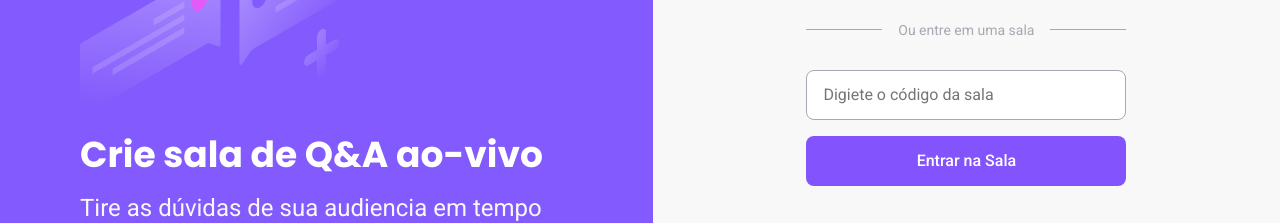
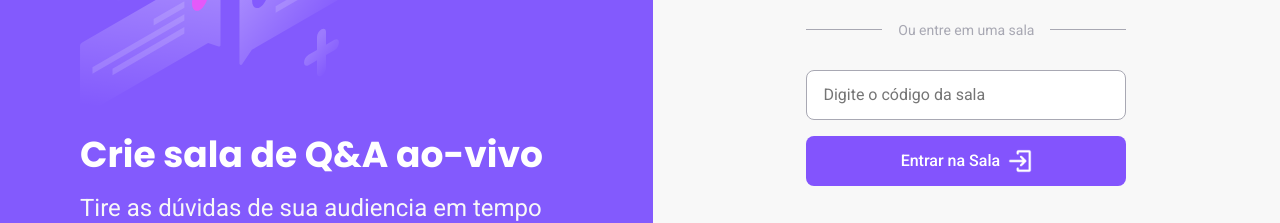
Before and after one commit to luancamposdev/letmeask-react, a React (Create React App) app: page / in a window 1280 px wide. Shown: the part 407-630 px from the top of the page. Built offline with nearby package versions, Linux system fonts and the light colour scheme; no server answers.

Commit message:
add permissions and auth finish

```diff
--- a/src/pages/Home.tsx
+++ b/src/pages/Home.tsx
@@ -1,11 +1,14 @@
+import { FormEvent, useState } from "react";
 import { useNavigate } from "react-router-dom";
 
 import Button from "../components/Button";
 import { useAuth } from "../hooks/useAuth";
+import { database } from "../services/firebase";
 
 import illustrationImg from "../assets/images/illustration.svg";
 import logoImg from "../assets/images/logo.svg";
 import googleIconImg from "../assets/images/google-icon.svg";
+import LoginIcon from "../assets/images/login.png";
 
 import "../styles/auth.scss";
 
@@ -13,12 +16,30 @@ export function Home() {
     const navigate = useNavigate();
     const { user, signInWithGoogle } = useAuth();
 
+    const [roomCode, setRoomCode] = useState("");
+
     async function handleCreateRoom() {
         if (!user) {
             await signInWithGoogle();
         }
         navigate("/rooms/new");
     }
+
+    async function handleJoinRoom(event: FormEvent) {
+        event.preventDefault();
+
+        if (roomCode.trim() === "") return;
+
+        const roomRef = await database.ref(`/rooms/${roomCode}`).get();
+
+        if (!roomRef.exists()) {
+            alert(`Sala não existe.`);
+            return;
+        }
+
+        navigate(`/rooms/${roomCode}`);
+    }
+
     return (
         <div id="page-auth">
             <aside>
@@ -36,12 +57,19 @@ export function Home() {
                     </button>
                     <div className="separator">Ou entre em uma sala</div>
 
-                    <form>
+                    <form onSubmit={handleJoinRoom}>
                         <input
                             type="text"
-                            placeholder="Digiete o código da sala"
+                            placeholder="Digite o código da sala"
+                            onChange={(event) =>
+                                setRoomCode(event.target.value)
+                            }
+                            value={roomCode}
                         />
-                        <Button type="submit">Entrar na Sala</Button>
+                        <Button type="submit">
+                            Entrar na Sala
+                            <img src={LoginIcon} alt="Entrar na Sala" />
+                        </Button>
                     </form>
                 </div>
             </main>
--- a/src/pages/NewRoom.tsx
+++ b/src/pages/NewRoom.tsx
@@ -1,7 +1,10 @@
-import { Link } from "react-router-dom";
+import { FormEvent, useState } from "react";
+import { Link, useNavigate } from "react-router-dom";
 
-// import { useAuth } from "../hooks/useAuth";
+import { useAuth } from "../hooks/useAuth";
 import Button from "../components/Button";
+
+import { database } from "../services/firebase";
 
 import illustrationImg from "../assets/images/illustration.svg";
 import logoImg from "../assets/images/logo.svg";
@@ -9,7 +12,26 @@ import logoImg from "../assets/images/logo.svg";
 import "../styles/auth.scss";
 
 export function NewRoom() {
-    // const { user } = useAuth();
+    const { user } = useAuth();
+    const [newRoom, setNewRoom] = useState("");
+
+    const navigate = useNavigate();
+
+    async function handleCreateRoom(event: FormEvent) {
+        event.preventDefault();
+
+        if (newRoom.trim() === "") return;
+
+        const roomRef = database.ref("rooms");
+
+        const firebaseRoom = await roomRef.push({
+            title: newRoom,
+            authorId: user?.id,
+        });
+
+        navigate(`/rooms/${firebaseRoom.key}`);
+    }
+
     return (
         <div id="page-auth">
             <aside>
@@ -23,8 +45,13 @@ export function NewRoom() {
                     <img src={logoImg} alt="Let-me AsK" />
                     <h2>Criar uma nova sala</h2>
 
-                    <form>
-                        <input type="text" placeholder="Nome da sala" />
+                    <form onSubmit={handleCreateRoom}>
+                        <input
+                            type="text"
+                            placeholder="Nome da sala"
+                            onChange={(event) => setNewRoom(event.target.value)}
+                            value={newRoom}
+                        />
                         <Button type="submit">Criar Sala</Button>
                     </form>
 
--- /dev/null
+++ b/src/pages/Room.tsx
@@ -0,0 +1,3 @@
+export function Room() {
+    return <h1>Sala</h1>;
+}
--- a/src/styles/button.scss
+++ b/src/styles/button.scss
@@ -15,7 +15,7 @@
     border: 0;
     transition: ease-in-out 0.3s;
 
-    &:not(:disabled)hover {
+    &:not(:disabled):hover {
         filter: brightness(0.9);
     }
 
@@ -23,4 +23,9 @@
         opacity: 0.6;
         cursor: not-allowed;
     }
+
+    > img {
+        margin-left: 8px;
+        width: 1.5rem;
+    }
 }
```
